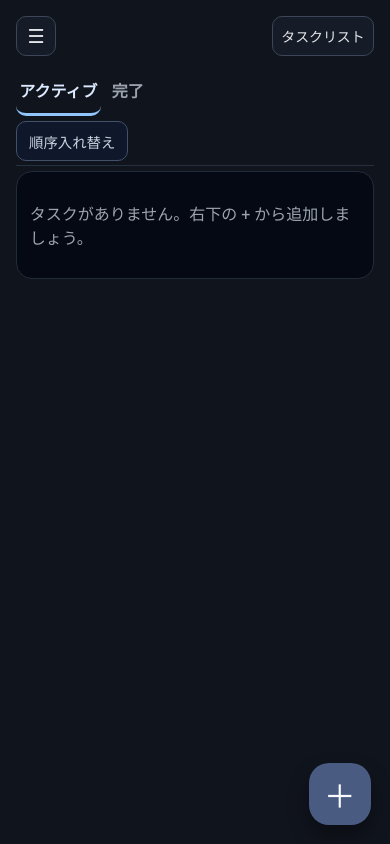
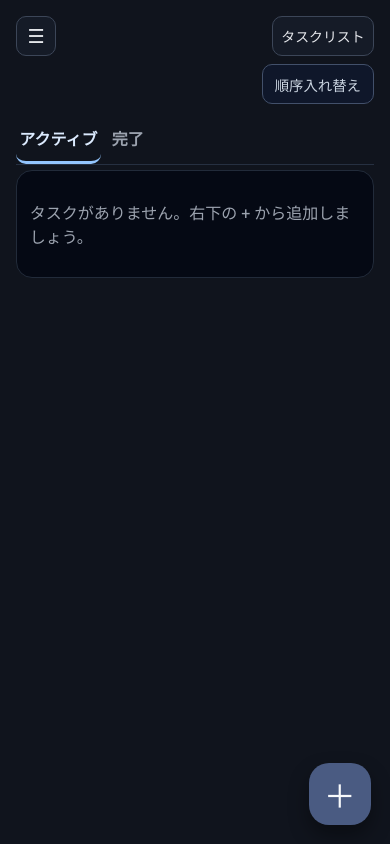
Before and after one commit to u10-github/FGC-TODO-2026-02-17, a website with bundled scripts: page index.html in a window 390 px wide. Built offline with nearby package versions, Linux system fonts and the light colour scheme.

Commit message:
fix: スマホ表示で順序入れ替えボタンをタスクリストボタン直下に配置

```diff
--- a/index.html
+++ b/index.html
@@ -11,6 +11,15 @@
       <header class="app-header">
         <button id="menu-btn" class="menu-btn" type="button" aria-label="メニュー" aria-expanded="false">☰</button>
         <button id="list-switch-btn" class="list-switch-btn" type="button" aria-label="タスクリストを切り替え"></button>
+        <button
+          id="reorder-toggle-btn"
+          class="reorder-toggle-btn"
+          type="button"
+          aria-pressed="false"
+          aria-label="タスクの順序入れ替えモード"
+        >
+          順序入れ替え
+        </button>
         <div id="menu-popover" class="menu-popover is-hidden" role="menu" aria-label="データ管理メニュー">
           <button id="export-btn" class="menu-item-btn" type="button" role="menuitem">データをエクスポート</button>
           <button id="import-btn" class="menu-item-btn" type="button" role="menuitem">データをインポート</button>
@@ -22,15 +31,6 @@
           <button id="tab-active" class="tab is-active" type="button" aria-selected="true">アクティブ</button>
           <button id="tab-done" class="tab" type="button" aria-selected="false">完了</button>
         </div>
-        <button
-          id="reorder-toggle-btn"
-          class="reorder-toggle-btn"
-          type="button"
-          aria-pressed="false"
-          aria-label="タスクの順序入れ替えモード"
-        >
-          順序入れ替え
-        </button>
       </nav>
 
       <p id="reorder-help" class="reorder-help is-hidden">順序入れ替え中です。タスクの右端ハンドルをドラッグしてください。</p>
--- a/style.css
+++ b/style.css
@@ -19,14 +19,19 @@ body {
 
 .app-header {
   position: relative;
-  display: flex;
+  display: grid;
+  grid-template-columns: auto minmax(0, 1fr);
+  grid-template-areas:
+    'menu list'
+    'menu reorder';
   align-items: center;
-  justify-content: space-between;
-  gap: 0.8rem;
+  gap: 0.5rem 0.8rem;
   margin-bottom: 0.75rem;
 }
 
 .menu-btn {
+  grid-area: menu;
+  align-self: start;
   min-height: 40px;
   min-width: 40px;
   padding: 0;
@@ -34,11 +39,12 @@ body {
 }
 
 .list-switch-btn {
+  grid-area: list;
+  justify-self: end;
   min-height: 40px;
   max-width: 60%;
   overflow: hidden;
   text-overflow: ellipsis;
-  margin-left: auto;
 }
 
 .menu-popover {
@@ -64,9 +70,7 @@ body {
 
 .tabs {
   display: flex;
-  justify-content: space-between;
   align-items: flex-end;
-  flex-wrap: wrap;
   gap: 0.65rem;
   border-bottom: 1px solid #263041;
   margin-bottom: 0.35rem;
@@ -75,8 +79,6 @@ body {
 .tabs-main {
   display: flex;
   gap: 0.5rem;
-  min-width: 0;
-  flex: 1 1 auto;
 }
 
 .tab {
@@ -98,15 +100,15 @@ body {
 
 
 .reorder-toggle-btn {
+  grid-area: reorder;
+  justify-self: end;
   min-height: 40px;
   padding-inline: 0.75rem;
-  margin-bottom: 0.4rem;
-  margin-left: auto;
+  margin: 0;
   border-color: #42506a;
   background: #0f172a;
   color: #cbd5e1;
   white-space: nowrap;
-  flex: 0 0 auto;
 }
 
 .reorder-toggle-btn.is-active {
@@ -499,18 +501,7 @@ input:focus-visible {
 }
 
 @media (max-width: 640px) {
-  .tabs {
-    align-items: center;
-    row-gap: 0.35rem;
-  }
-
-  .tabs-main {
-    width: 100%;
-  }
-
   .reorder-toggle-btn {
-    margin-left: 0;
-    margin-bottom: 0.2rem;
     font-size: 0.9rem;
   }
 }
```
